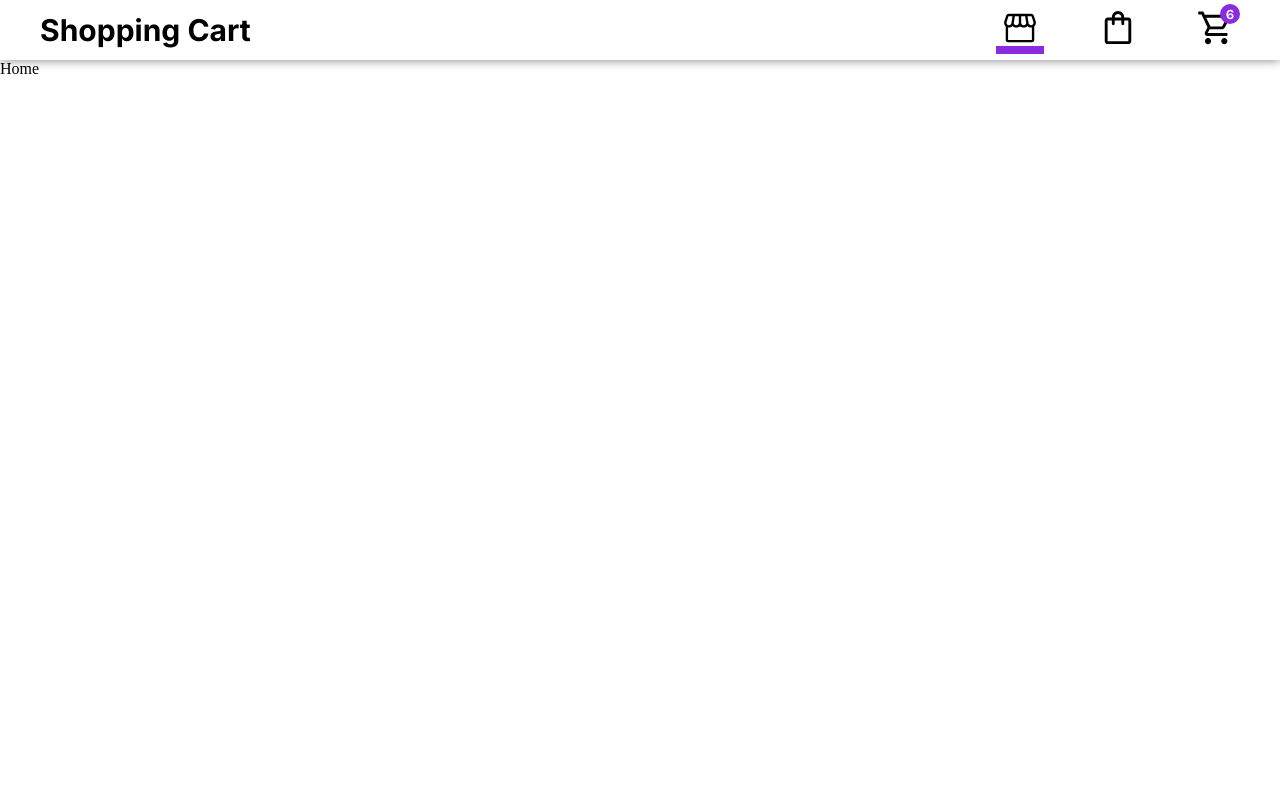
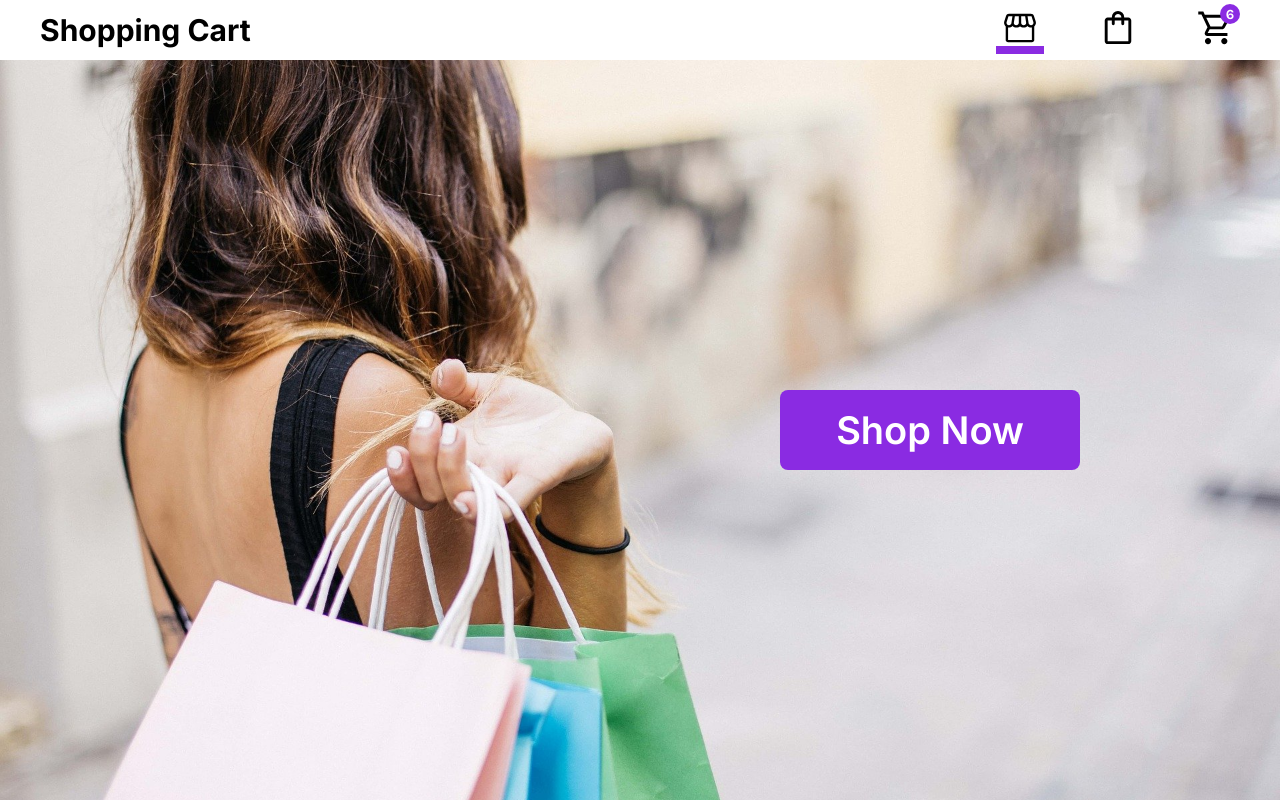
Before and after one commit to heyyayesh/shopping-cart, a React (Create React App) app: page / in a window 1280 px wide. Built offline with nearby package versions, Linux system fonts and the light colour scheme.

Commit message:
Create Home component

```diff
--- a/src/components/home/Home.jsx
+++ b/src/components/home/Home.jsx
@@ -1,7 +1,21 @@
 import React from "react";
+import { Main, Button } from "./home.style";
+import { useNavigate } from "react-router-dom";
 
-const Home = () => {
-  return <div>Home</div>;
+const Home = ({ setSelectedTab }) => {
+  const navigate = useNavigate();
+  return (
+    <Main>
+      <Button
+        onClick={() => {
+          setSelectedTab("products");
+          navigate("/products");
+        }}
+      >
+        Shop Now
+      </Button>
+    </Main>
+  );
 };
 
 export default Home;
--- a/src/components/home/home.style.js
+++ b/src/components/home/home.style.js
@@ -0,0 +1,36 @@
+import styled from "styled-components";
+import background from "../../assets/home.jpg";
+
+export const Main = styled.main`
+  width: 100%;
+  height: calc(100vh - 60px);
+  background-image: url(${background});
+  background-size: cover;
+  background-position: center;
+  display: flex;
+  align-items: center;
+  justify-content: flex-end;
+`;
+
+export const Button = styled.button`
+  width: 300px;
+  height: 80px;
+  background-color: blueviolet;
+  color: white;
+  border: none;
+  border-radius: 8px;
+  font-size: 38px;
+  font-family: "Inter", sans-serif;
+  padding: 5px;
+  cursor: pointer;
+  margin-right: 200px;
+  font-weight: 600;
+  box-shadow: none;
+  transition: box-shadow 100ms ease-in-out;
+
+  &:hover {
+    box-shadow: 0 1px 2px rgba(0, 0, 0, 0.07), 0 2px 4px rgba(0, 0, 0, 0.07),
+      0 4px 8px rgba(0, 0, 0, 0.07), 0 8px 16px rgba(0, 0, 0, 0.07),
+      0 16px 32px rgba(0, 0, 0, 0.07), 0 32px 64px rgba(0, 0, 0, 0.07);
+  }
+`;
```
Also changed, not shown: src/assets/home.jpg (added).
